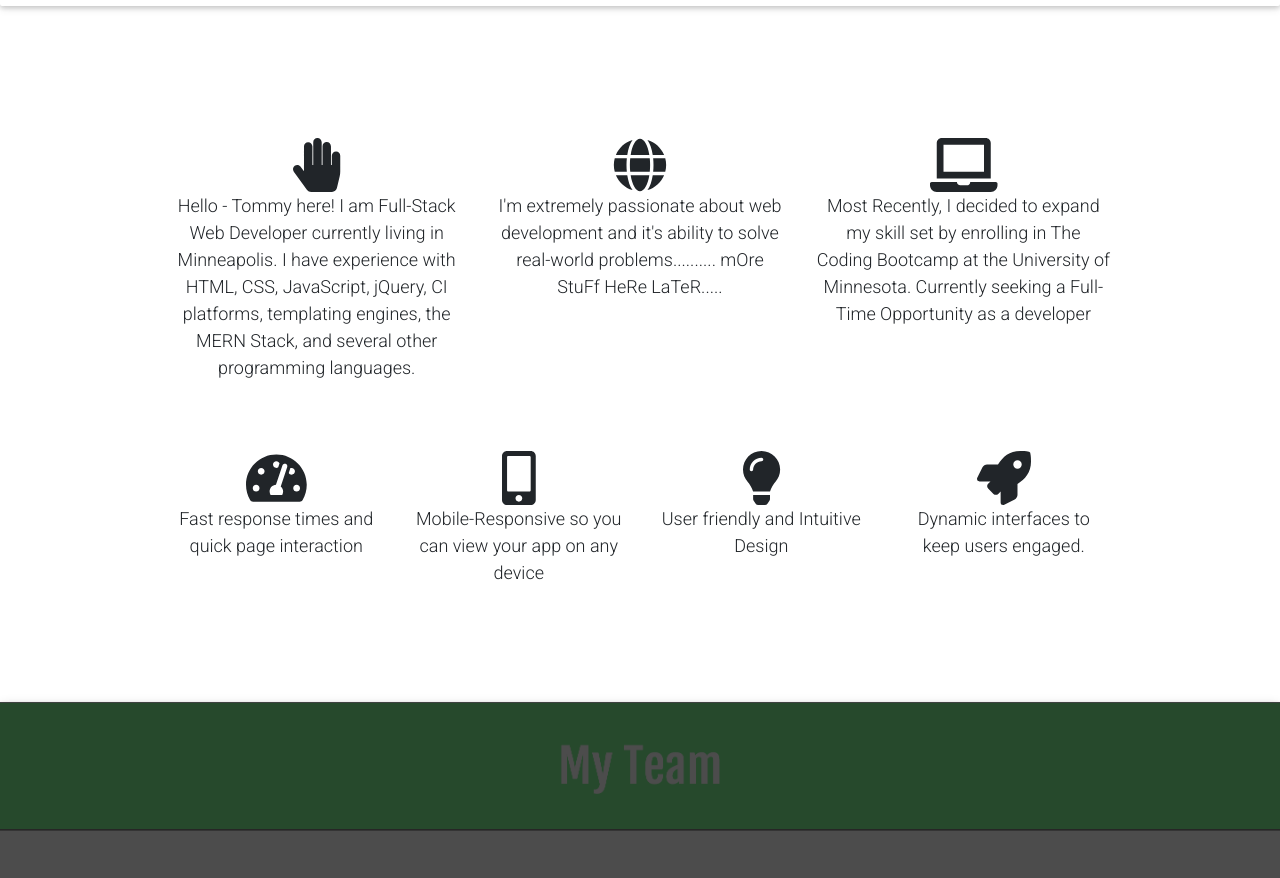
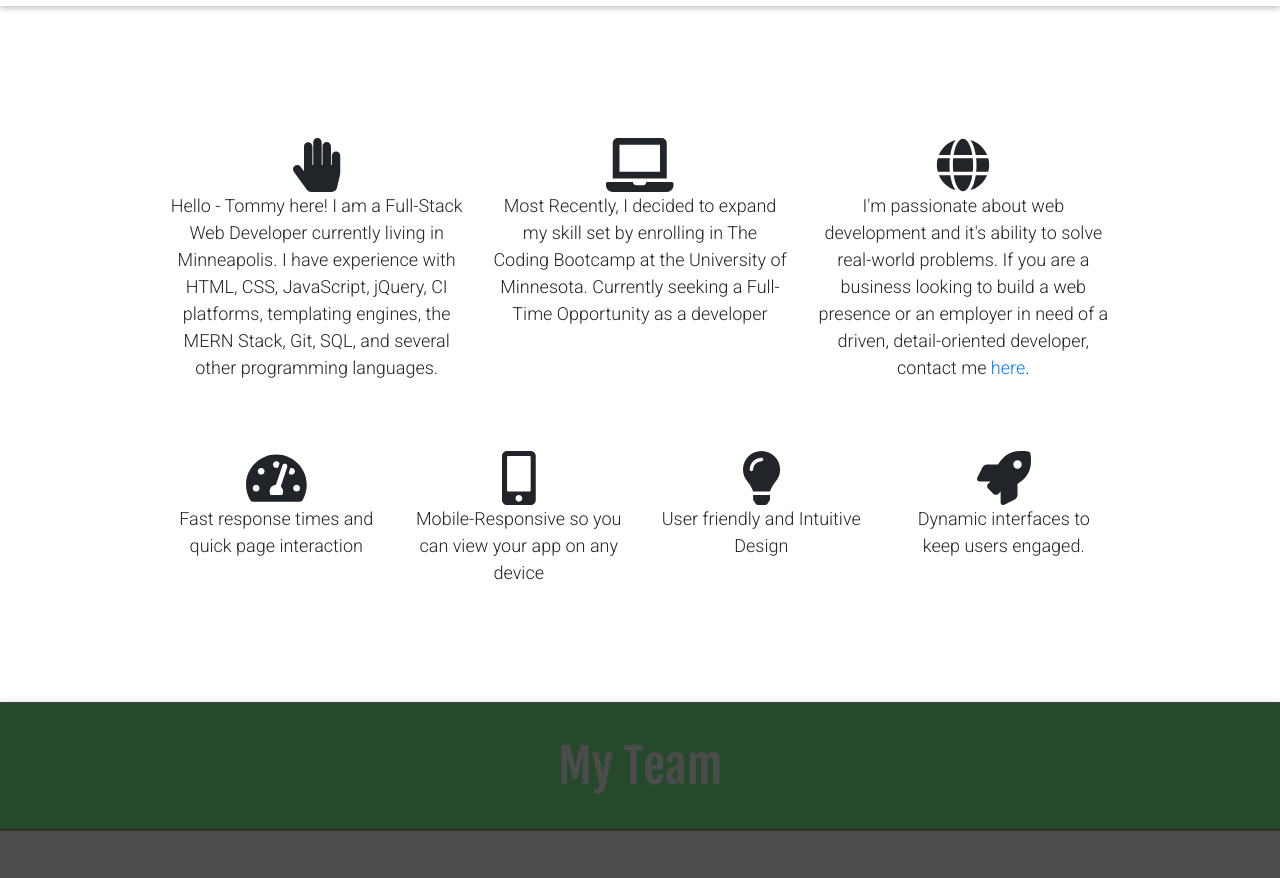
Before and after one commit to tommyboone/react_portfolio, a React (Create React App) app: page / in a window 1280 px wide. Shown: the part 820-1698 px from the top of the page. Built offline with nearby package versions, Linux system fonts and the light colour scheme.

Commit message:
updated about me section

```diff
--- a/src/components/About/About.js
+++ b/src/components/About/About.js
@@ -21,26 +21,29 @@ function About() {
             {" "}
             <FontAwesomeIcon icon={faHandPaper} className="fa-3x" />
             <p id="info1" className="info">
-              Hello - Tommy here! I am Full-Stack Web Developer currently living
+              Hello - Tommy here! I am a Full-Stack Web Developer currently living
               in Minneapolis. I have experience with HTML, CSS, JavaScript,
-              jQuery, CI platforms, templating engines, the MERN Stack, and
+              jQuery, CI platforms, templating engines, the MERN Stack, Git, SQL, and
               several other programming languages.{" "}
             </p>
           </MDBCol>
           <MDBCol>
             {" "}
-            <FontAwesomeIcon icon={faGlobe} className="fa-3x" />
+            <FontAwesomeIcon icon={faLaptop} className="fa-3x" />
             <p id="info2" className="info">
-              I'm extremely passionate about web development and it's ability to
-              solve real-world problems.......... mOre StuFf HeRe LaTeR.....
+            Most Recently, I decided to expand my skill set by enrolling in
+              The Coding Bootcamp at the University of Minnesota. Currently
+              seeking a Full-Time Opportunity as a developer{" "}
+
             </p>
           </MDBCol>
           <MDBCol>
-            <FontAwesomeIcon icon={faLaptop} className="fa-3x" />
+            <FontAwesomeIcon icon={faGlobe} className="fa-3x" />
             <p id="info3" className="info">
-              Most Recently, I decided to expand my skill set by enrolling in
-              The Coding Bootcamp at the University of Minnesota. Currently
-              seeking a Full-Time Opportunity as a developer{" "}
+             I'm passionate about web development and it's ability to
+              solve real-world problems. If you are a business looking to build a web presence or an employer in need of a driven, detail-oriented developer, contact me
+              <a href="/contact"> here</a>.{" "}
+
             </p>
           </MDBCol>
         </MDBRow>
```
